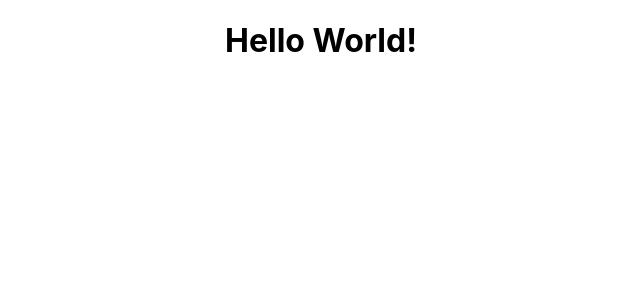
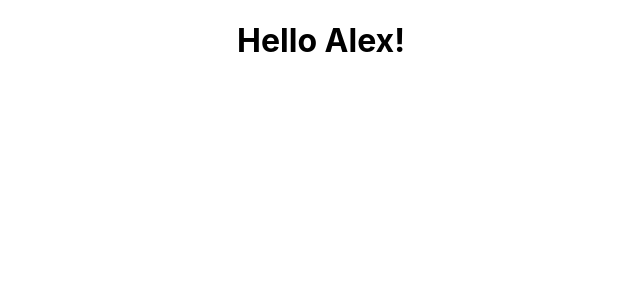
Before and after one commit to arnoldpaye/react-hooks, a React (Create React App) app: page / in a window 1280 px wide. Shown: the top 300 px of the page, without its empty margins (319-959 px from the left). Built offline with nearby package versions, Linux system fonts and the light colour scheme.

Commit message:
add name prop to App.js

```diff
--- a/src/App.js
+++ b/src/App.js
@@ -1,9 +1,9 @@
 import './App.css';
 
-function App() {
+function App({ name }) {
   return (
     <div className="App">
-      <h1>Hello World!</h1>
+      <h1>Hello {name}!</h1>
     </div>
   );
 }
--- a/src/index.js
+++ b/src/index.js
@@ -7,7 +7,7 @@
 const root = ReactDOM.createRoot(document.getElementById('root'));
 root.render(
   <React.StrictMode>
-    <App />
+    <App name="Alex" />
   </React.StrictMode>
 );
 
```
